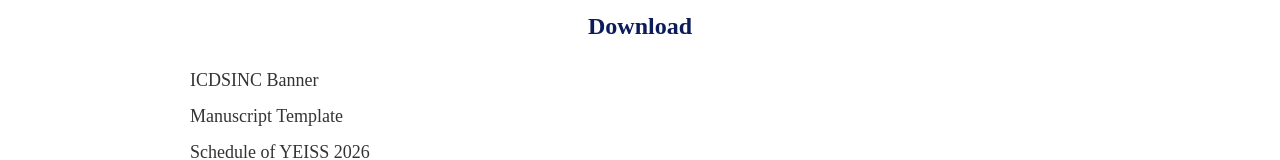
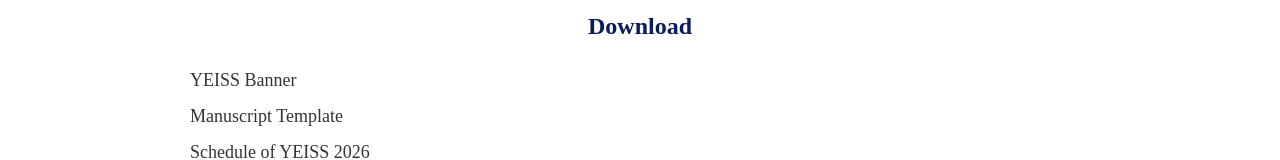
Before and after one commit to shhriiii/inae, a React (Vite) app: page /download in a window 1280 px wide. Shown: the part 165-325 px from the top of the page. Built offline with nearby package versions, Linux system fonts and the light colour scheme.

Commit message:
updt downlaod

```diff
--- a/src/pages/DownloadPage.jsx
+++ b/src/pages/DownloadPage.jsx
@@ -14,7 +14,7 @@
         <ul className="download-list">
           <li>
             <a href="https://drive.google.com/file/d/1n95Fs-u6ECC5yBqUojiUMhlpbfWPXh-p/view?usp=drivesdk" target="_blank">
-              ICDSINC Banner
+              YEISS Banner
             </a>
           </li>
 
```
